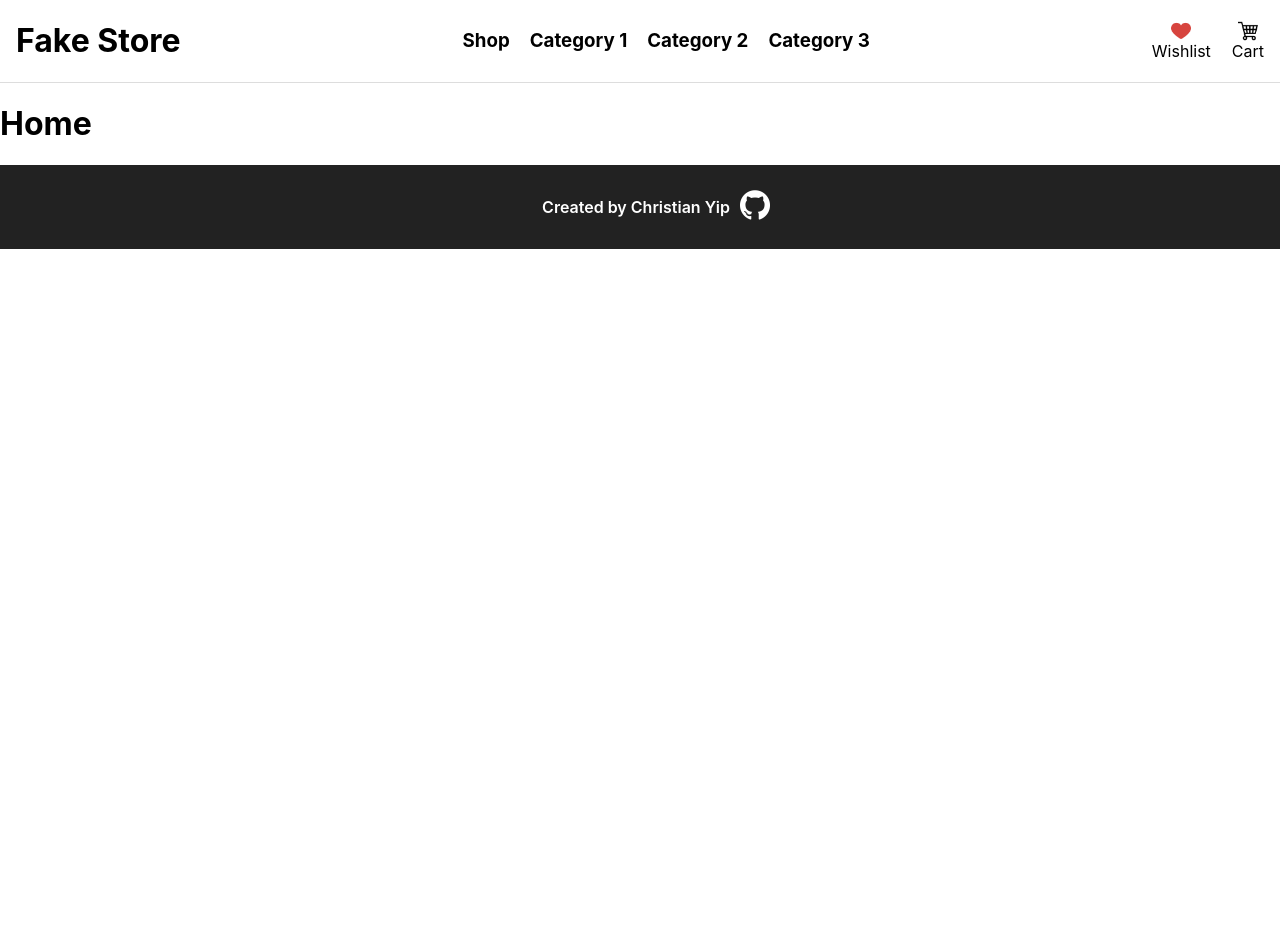
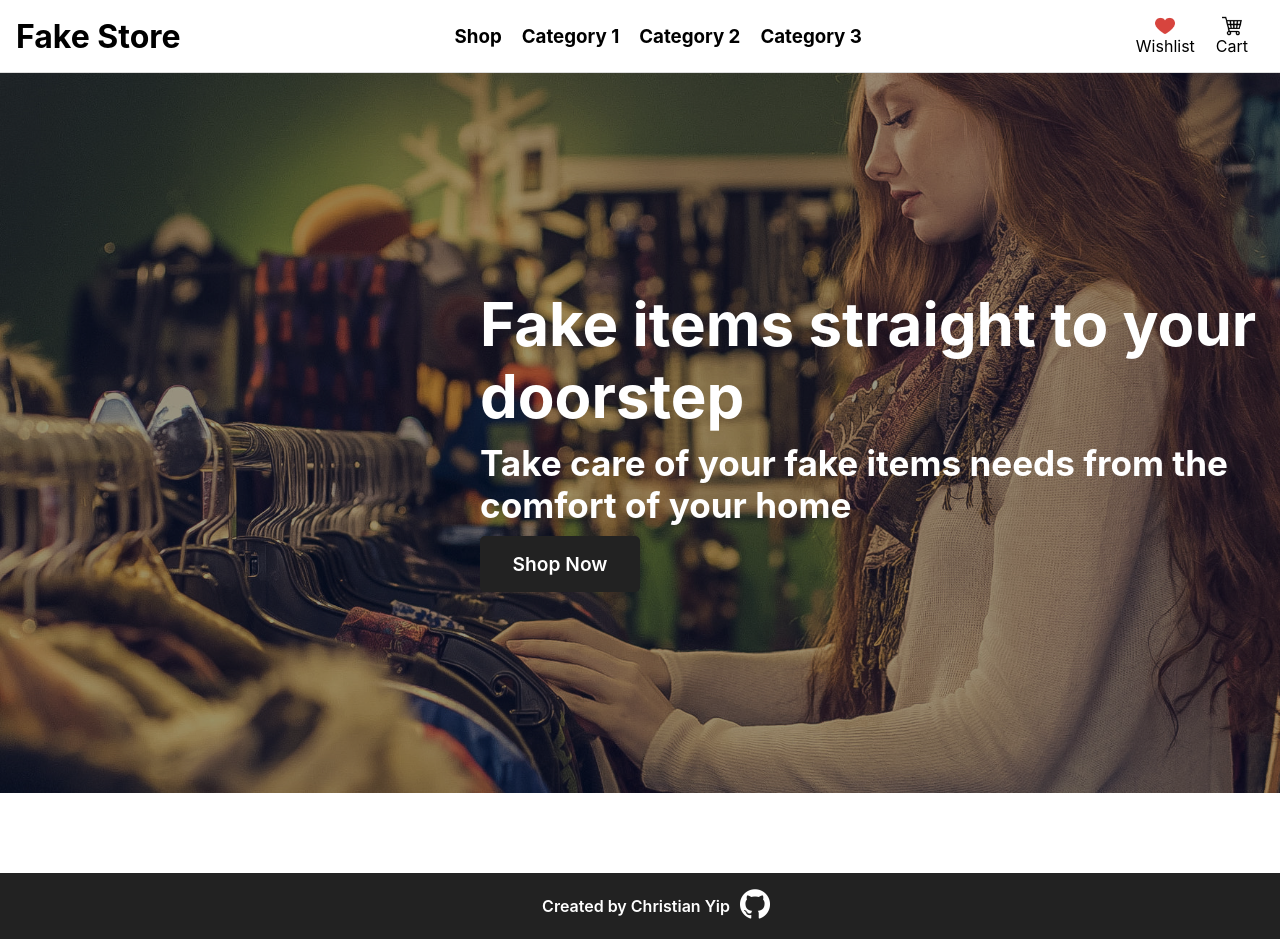
Before and after one commit to c-yip/shopping-cart, a React (Create React App) app: page / in a window 1280 px wide. Shown: the top 939 px of the page. Before the commit the page ends 800 px from the top, so only its background shows below. Built offline with nearby package versions, Linux system fonts and the light colour scheme; the HTML template or start-up script is replaced by a standard one.

Commit message:
Add first section of Home page.

```diff
--- a/src/App.css
+++ b/src/App.css
@@ -1,11 +1,17 @@
-.App {
-  display: flex;
-  flex-direction: column;
+h1,
+h3,
+p {
+  margin: 0;
+  padding: 0;
 }
 
 a {
   color: inherit;
   text-decoration: inherit;
+}
+.App {
+  display: flex;
+  flex-direction: column;
 }
 
 header {
@@ -13,11 +19,7 @@
   justify-content: space-between;
   align-items: center;
   border-bottom: 1px solid #ddd;
-  width: 100%;
-}
-
-.logo {
-  margin-left: 1rem;
+  padding: 1rem;
 }
 
 .nav-left,
@@ -51,10 +53,6 @@
   margin: 0;
 }
 
-main {
-  background-color: white;
-}
-
 footer {
   background-color: #222;
   color: white;
@@ -71,3 +69,56 @@
   width: 30px;
   height: 30px;
 }
+
+.page {
+  min-height: 100vh;
+}
+
+.home {
+  display: flex;
+  flex-direction: column;
+}
+
+.home .section1 {
+  display: flex;
+  justify-content: flex-end;
+  background-color: black;
+}
+
+.shop-button {
+  background-color: #222;
+  color: white;
+  border: none;
+  padding: 1rem;
+  font-size: 1.2rem;
+  font-weight: 600;
+  border-radius: 5px;
+  cursor: pointer;
+  width: 8rem;
+  text-align: center;
+}
+
+.home .section1 img {
+  width: 100%;
+  position: relative;
+  opacity: 0.6;
+}
+
+.home .section1 .overlay {
+  position: absolute;
+  top: 18rem;
+  font-weight: bold;
+  font-size: 30px;
+}
+
+.home .hero {
+  color: white;
+  display: flex;
+  flex-direction: column;
+  gap: 10px;
+  max-width: 50rem;
+}
+.home .section1:after {
+  background: #0000006c;
+  content: "";
+}
--- a/src/pages/Home.js
+++ b/src/pages/Home.js
@@ -1,7 +1,25 @@
+import { Link } from "react-router-dom";
+import heroImage from "../images/woman-shopping-for-clothes.jpg";
+
 export default function Home() {
   return (
-    <div>
-      <h1>Home</h1>
+    <div className="page home">
+      <div className="section1">
+        <img
+          src={heroImage}
+          alt="Woman shopping"
+          className="background-image"
+        />
+        <div className="hero overlay">
+          <h1>Fake items straight to your doorstep</h1>
+          <h3>
+            Take care of your fake items needs from the comfort of your home
+          </h3>
+          <Link to="/shop">
+            <div className="shop-button">Shop Now</div>
+          </Link>
+        </div>
+      </div>
     </div>
   );
 }
```
Also changed, not shown: src/images/woman-shopping-for-clothes.jpg (added).
